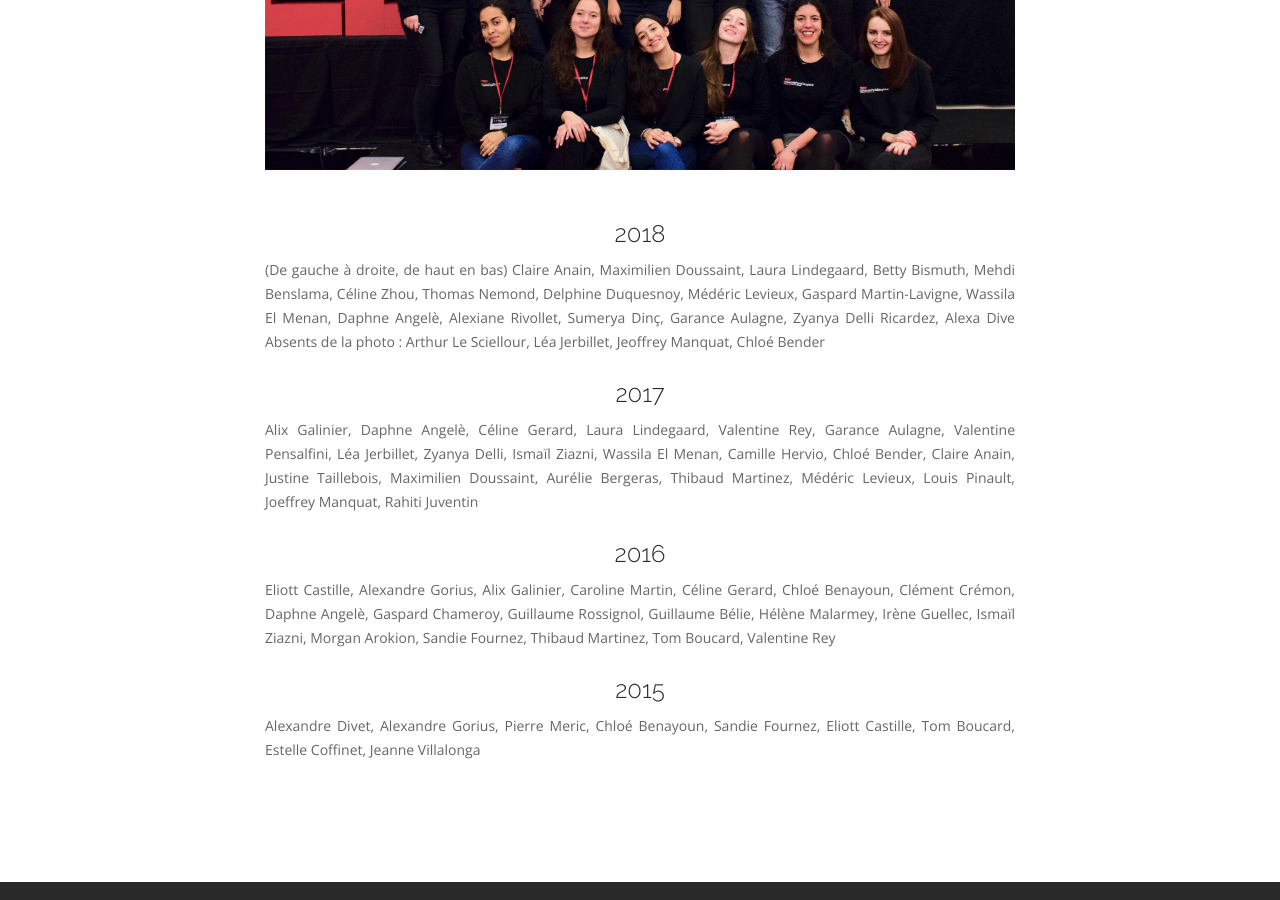
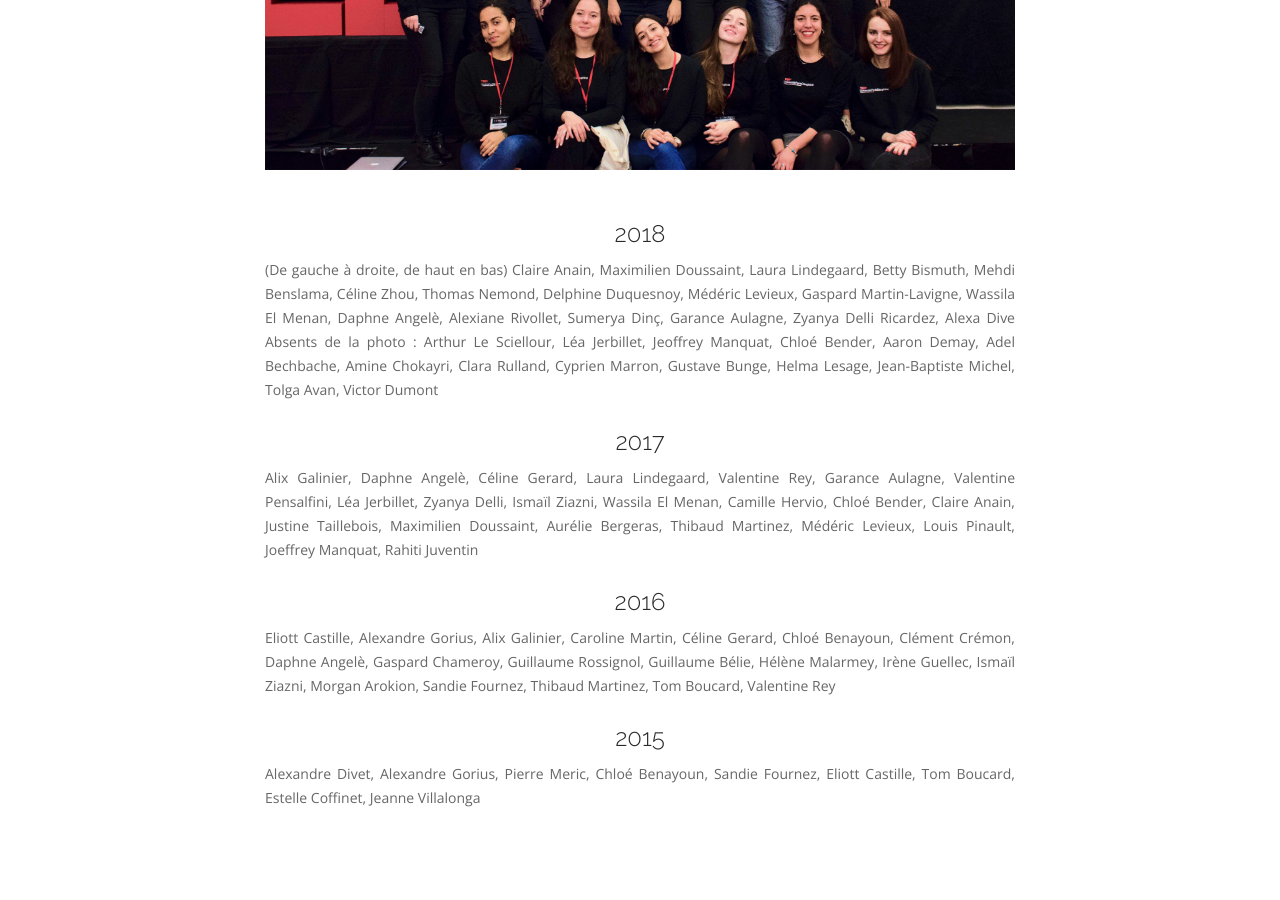
Before and after one commit to tedxparisdauphine/tedxparisdauphine.github.io, a Jekyll site: the page built from _pages/association.html, in a window 1280 px wide and 900 px high, scrolled down 987 px. Built offline with Jekyll 4.4.1, drawn with Linux system fonts in a browser that asks for light colours; nearby versions of some CDN libraries; comment, search, counter and statistics services are not loaded.

Commit message:
Update Pages “association”

```diff
--- a/_data/association.yml
+++ b/_data/association.yml
@@ -57,5 +57,7 @@ teams:
 
 
       Absents de la photo : Arthur Le Sciellour, Léa Jerbillet, Jeoffrey
-      Manquat, Chloé Bender
+      Manquat, Chloé Bender, Aaron Demay, Adel Bechbache, Amine Chokayri, Clara
+      Rulland, Cyprien Marron, Gustave Bunge, Helma Lesage, Jean-Baptiste
+      Michel, Tolga Avan, Victor Dumont
     year: '2018'
```
